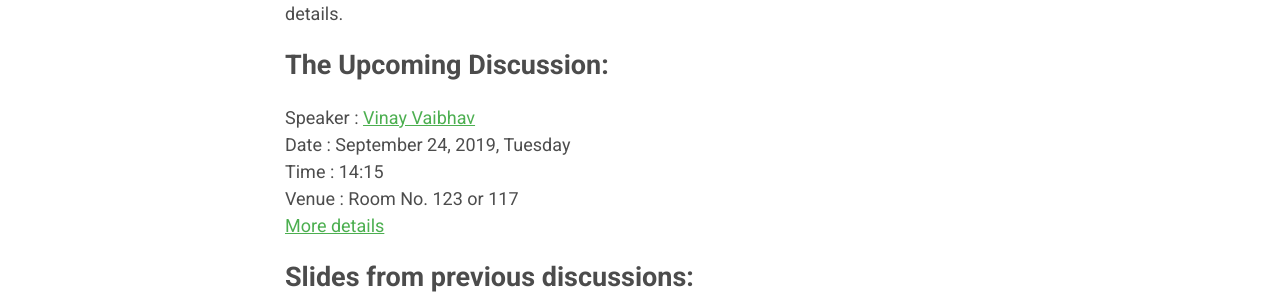
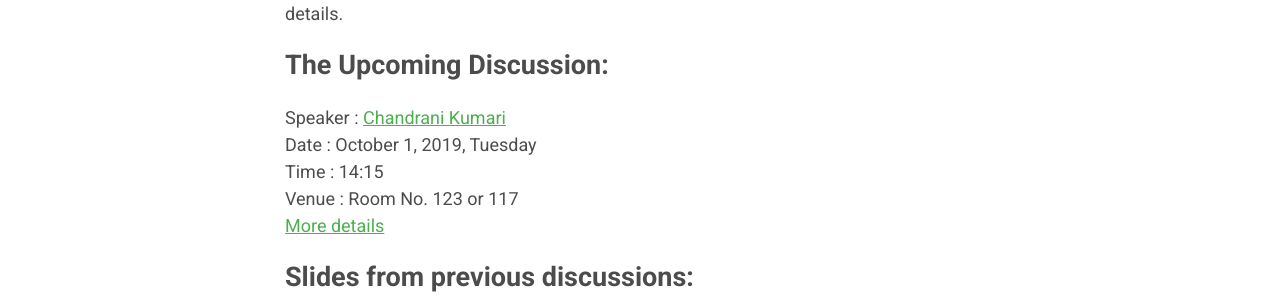
Before and after one commit to vinayphys/discussion2020, a Jekyll site: the page built from index.markdown, in a window 1280 px wide and 900 px high, scrolled down 753 px. Shown: the part 153-453 px from the top of the window. Built offline with Jekyll 4.4.1, drawn with Linux system fonts in a browser that asks for light colours.

Commit message:
Update index.markdown

```diff
--- a/index.markdown
+++ b/index.markdown
@@ -21,11 +21,11 @@ Vinay		  :	Glassy dynamics in biological tissues
 If you also want to be the part of the discussion group then please mail us with the details.
 
 ## The Upcoming Discussion:
-Speaker :      [Vinay Vaibhav](https://www.imsc.res.in/~vinayv/)
-Date    :      September 24, 2019, Tuesday
+Speaker :      [Chandrani Kumari](https://www.imsc.res.in/chandrani_kumari)
+Date    :      October 1, 2019, Tuesday
 Time    :      14:15
 Venue   :      Room No. 123 or 117
-[More details](https://vinayphys.github.io/discussion2019/2019/09/Rigidity_transition)
+[More details](https://vinayphys.github.io/discussion2019/2019/10/lipid_classification_ML)
 
 
 ## Slides from previous discussions:
```
